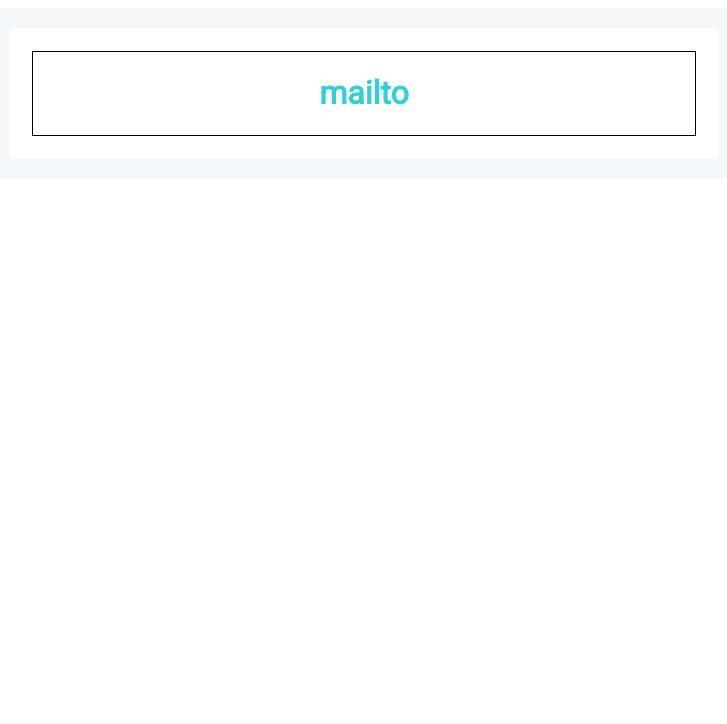
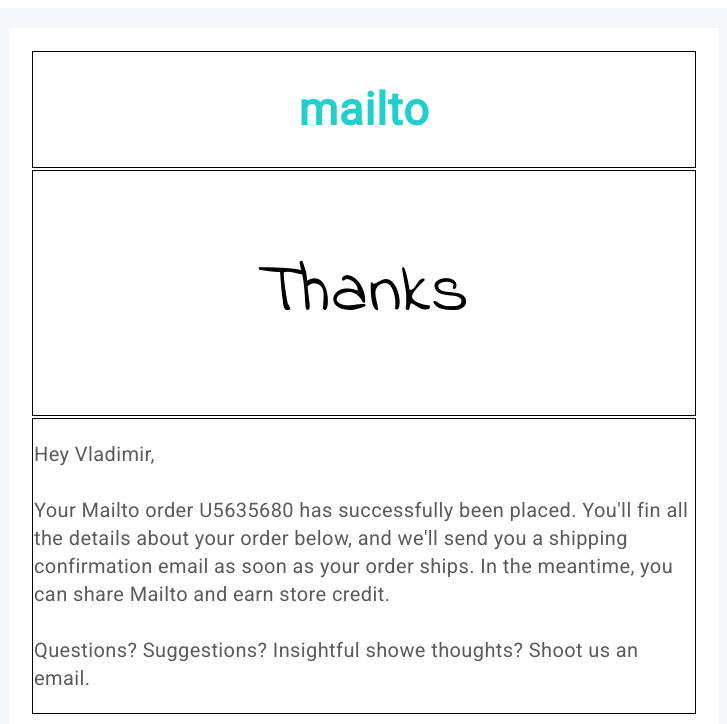
Before and after one commit to ssvStyle/FirstScreen, a plain HTML site: page index.html in a window 1280 px wide. Shown: the whole page, without its empty margins (276-1003 px from the left). Drawn offline with Linux system fonts and the light colour scheme.

Commit message:
3.0 add head

```diff
--- a/css/style.css
+++ b/css/style.css
@@ -3,8 +3,12 @@
 }
 
 h1 {
-    color: #32CFD4;
     text-align: center;
+    font-weight: 900;
+    font-size: 45px;
+    line-height: 53px;
+    letter-spacing: 0.02em;
+    color: #23CFCD;
 }
 
 .one {
@@ -22,3 +26,20 @@
 .two tr td {
     border: 1px solid black;
 }
+
+.Thanks {
+    font-family: Indie Flower;
+    font-style: normal;
+    font-weight: normal;
+    font-size: 70px;
+    line-height: 102px;
+    letter-spacing: 0.02em;
+    text-align: center;
+}
+
+.text {
+    font-size: 20px;
+    line-height: 140%;
+    letter-spacing: 0.02em;
+    color: #5B5B5B;
+}
--- a/index.html
+++ b/index.html
@@ -6,6 +6,7 @@
 
     <link href="https://fonts.googleapis.com/css?family=Roboto&display=swap" rel="stylesheet">
 
+    <link href="https://fonts.googleapis.com/css2?family=Indie+Flower&display=swap" rel="stylesheet">
     <title>Email</title>
 </head>
 <body>
@@ -13,13 +14,39 @@
     <tr>
         <td>
             <table class="two">
-                <tr>
-                    <td>
+                <thead>
+                    <tr>
+                        <td>
+                            <h1>mailto</h1>
+                        </td>
+                    </tr>
+                    <tr>
+                        <td>
+                            <p class="Thanks">Thanks</p>
+                        </td>
+                    </tr>
+                    <tr>
+                        <td>
+                            <p class="text">Hey Vladimir,<br><br>
+                                Your Mailto order U5635680 has successfully been placed. You'll fin all the
+                                details about your order below, and we'll send you a shipping
+                                confirmation email as soon as your order ships. In the meantime, you can
+                                share Mailto and earn store credit.<br><br>
+                                Questions? Suggestions? Insightful showe thoughts? Shoot us an email.
+                            </p>
+                        </td>
+                    </tr>
+                </thead>
 
-                        <h1>mailto</h1>
+                <tbody>
 
-                    </td>
-                </tr>
+
+
+                </tbody>
+
+                <tfoot>
+
+                </tfoot>
             </table>
         </td>
     </tr>
```
Also changed, not shown: prewImg/thanks-for-order.txt (added).
